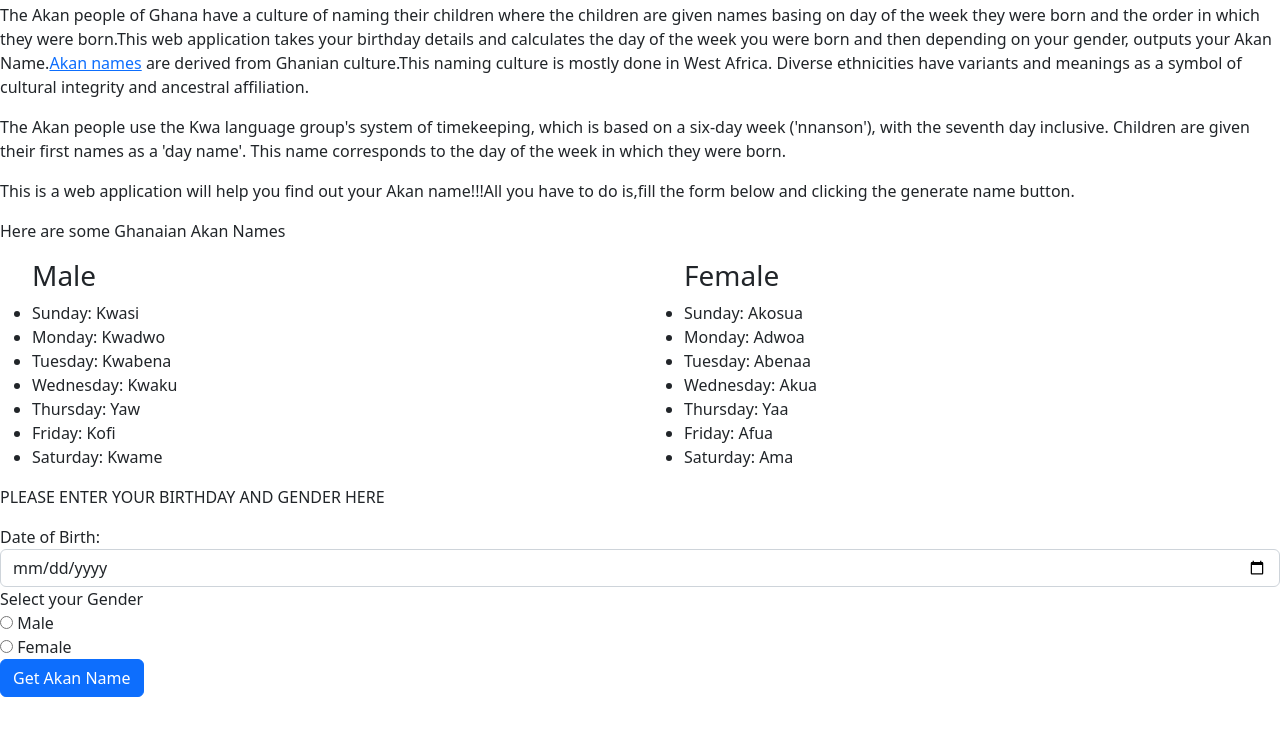
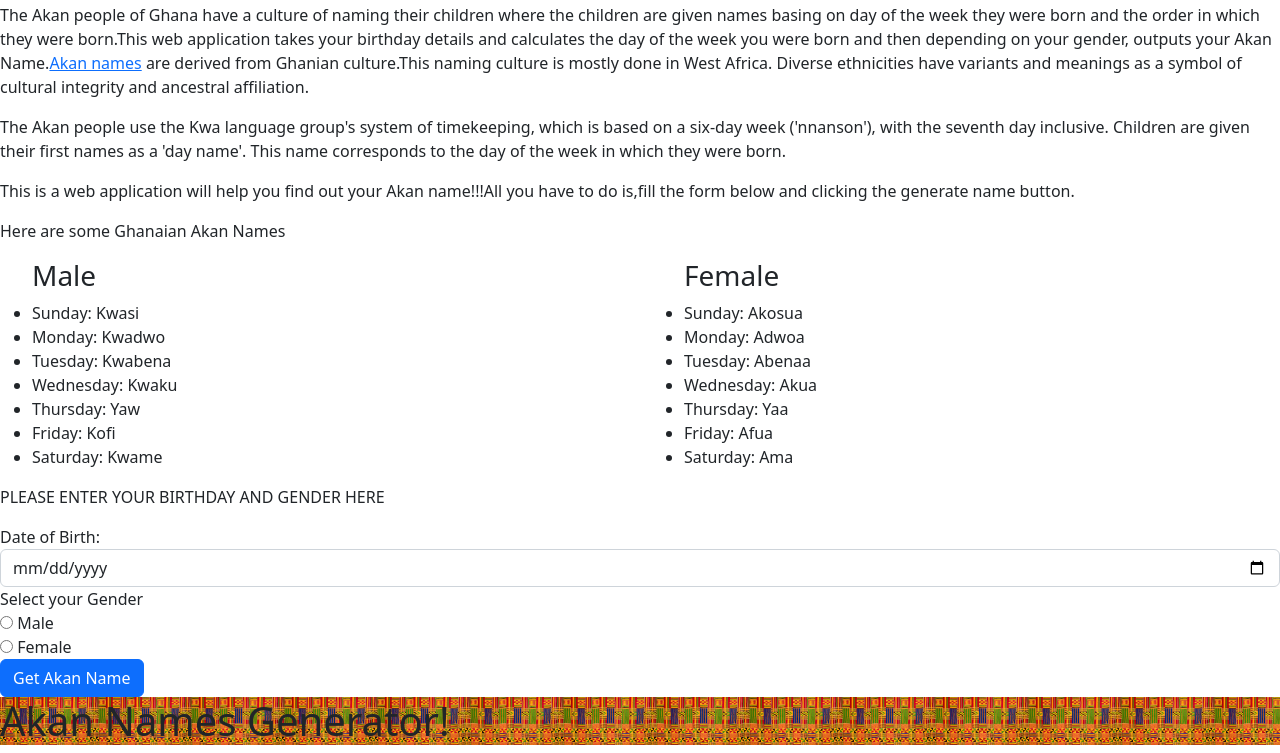
Before and after one commit to mngaruiya/Martha-Week2-IP, a plain HTML site: page index.html in a window 1280 px wide. Shown: the part 53-806 px from the top of the page. Drawn offline with Linux system fonts and the light colour scheme.

Commit message:
Added footer-Jumbotron

```diff
--- a/index.html
+++ b/index.html
@@ -103,8 +103,17 @@
             </div>
             <div id="akan-name"></div>
     </form>
-
-
 </body>
 
 </html>
+<div class="footer">
+
+    <div class="jumbotron">
+        <h1 id="title">Akan Names Generator!</h1>
+        <style>
+            .jumbotron {
+                background-image: url("image/GhanaPrints.jpg");
+                background-size: contain;
+            }
+        </style>
+    </div>
```
